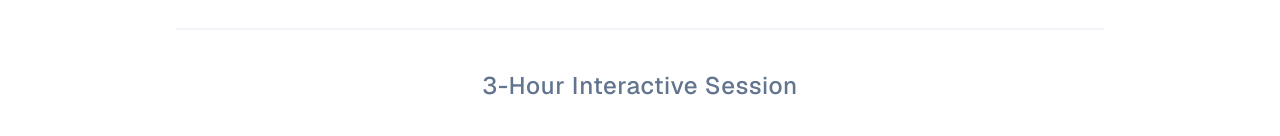
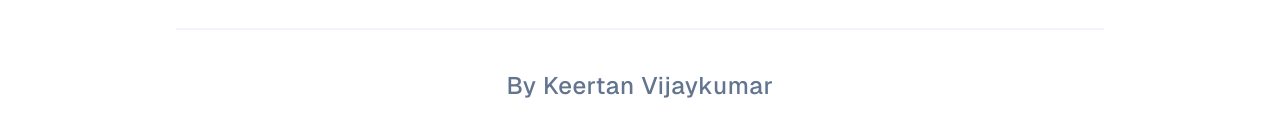
Before and after one commit to keertanvijaykumaroff-debug/AIshift, a Next.js app: page / in a window 1280 px wide. Shown: the part 480-616 px from the top of the page. Built offline with nearby package versions, Linux system fonts and the light colour scheme.

Commit message:
style: Update Slide 1 text to 'By Keertan Vijaykumar'

```diff
--- a/data/slides.ts
+++ b/data/slides.ts
@@ -21,7 +21,7 @@ export const slides: SlideContent[] = [
     subtitle: "AI Agents, Automations & New Workflows",
     icon: 'Sparkles',
     layout: 'title',
-    points: ['3-Hour Interactive Session']
+    points: ['By Keertan Vijaykumar']
   },
   {
     id: 2,
```
